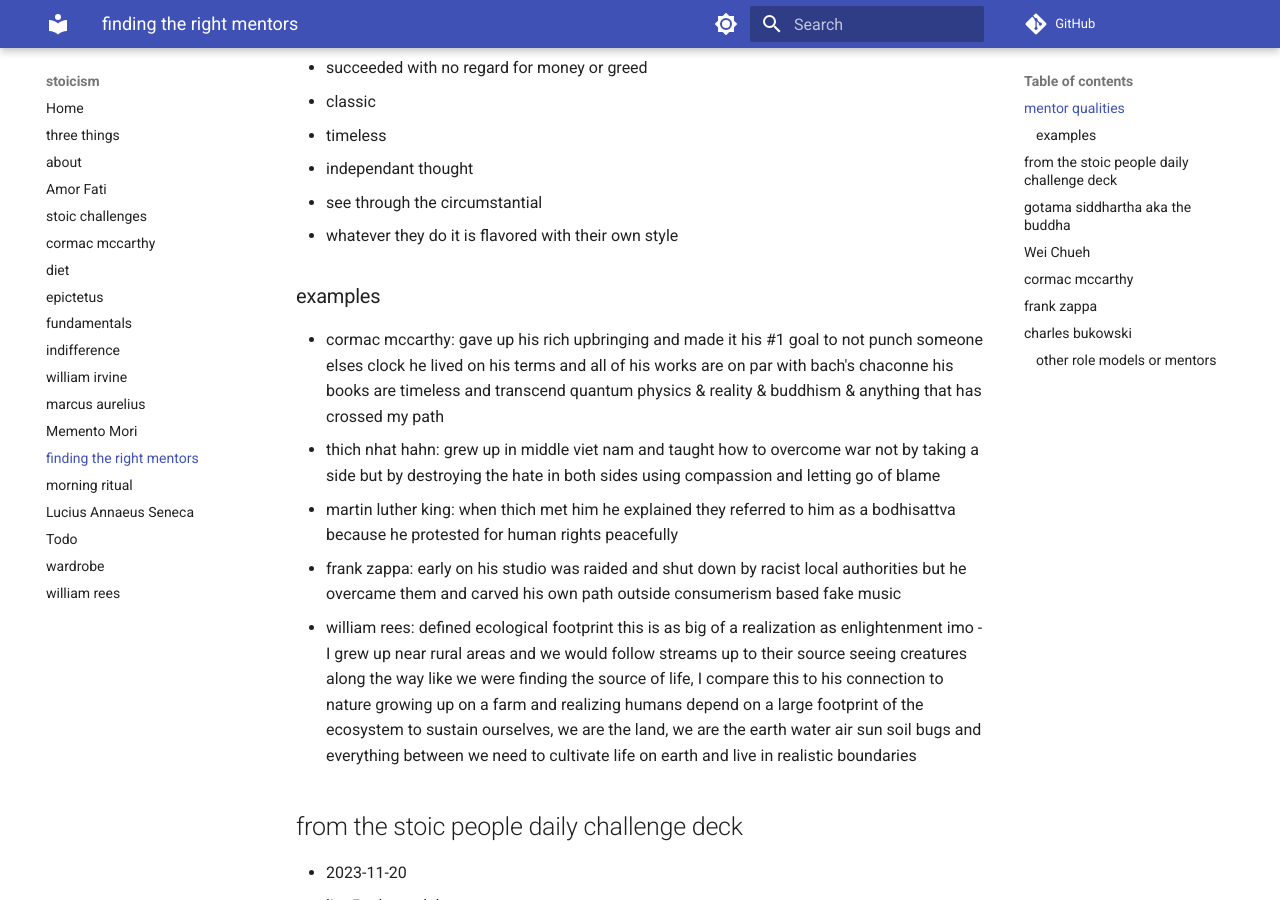
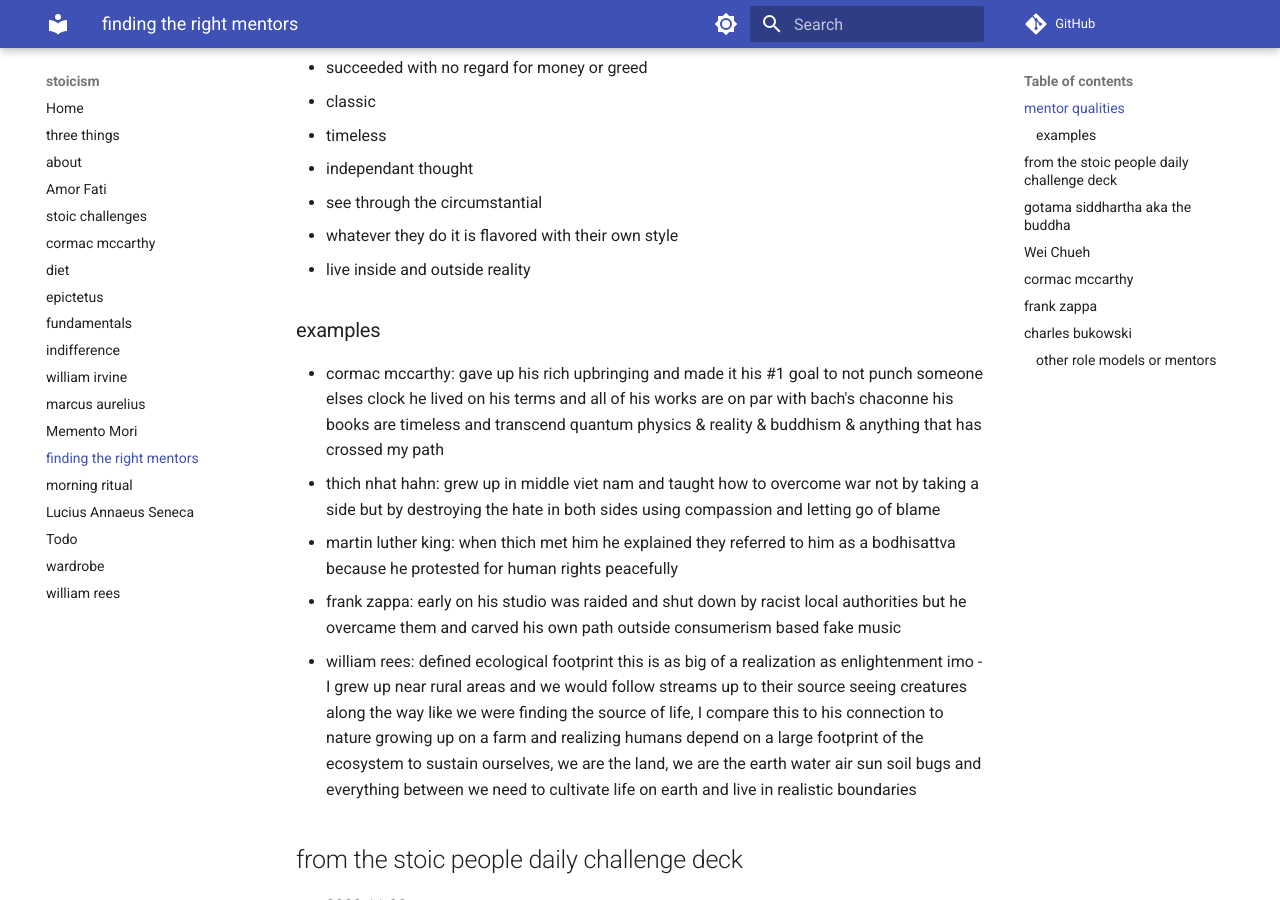
Before and after one commit to shane0/stoicism, an MkDocs documentation site: the page built from docs/mentors.md, in a window 1280 px wide and 900 px high, scrolled down 350 px. Built offline with MkDocs 1.6.1 and Material for MkDocs 9.7.7, drawn with Linux system fonts in a browser that asks for light colours; comment, search, counter and statistics services are not loaded; the version menu is left out.

Commit message:
docs(mentors): small update to mentors page

```diff
--- a/docs/mentors.md
+++ b/docs/mentors.md
@@ -17,6 +17,7 @@
 - independant thought
 - see through the circumstantial
 - whatever they do it is flavored with their own style
+- live inside and outside reality
 
 ### examples
 
```
